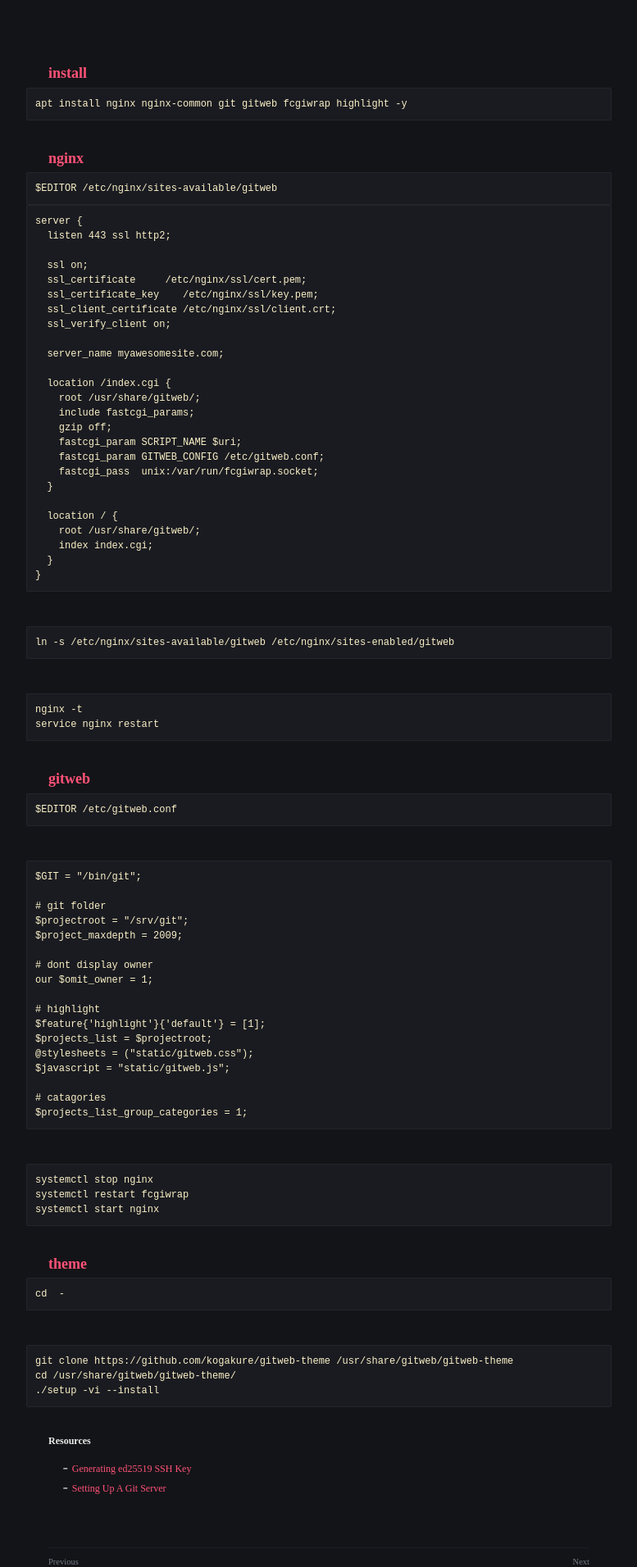
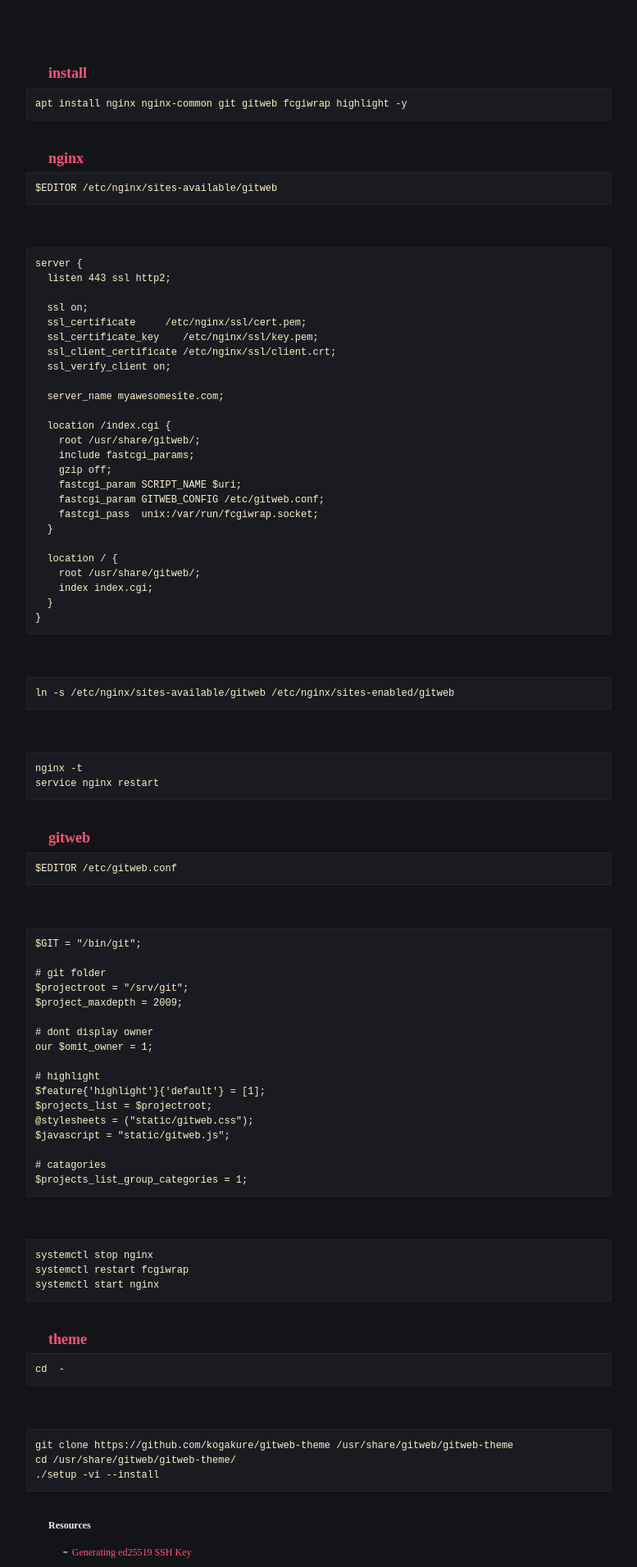
Before and after one commit to robert-marshall/xyz, a Jekyll site: the page built from _posts/2020-12-08-install-and-configure-gitweb.md, in a window 1280 px wide. Shown: the part 523-2435 px from the top of the page at 82% size, without its empty margins (251-1028 px from the left). Built offline with Jekyll 4.4.1, drawn with Linux system fonts in a browser that asks for light colours.

Commit message:
someday I gonna kill someone for this shit...

````diff
--- a/_posts/2020-12-08-install-and-configure-gitweb.md
+++ b/_posts/2020-12-08-install-and-configure-gitweb.md
@@ -25,7 +25,7 @@ apt install nginx nginx-common git gitweb fcgiwrap highlight -y
 $EDITOR /etc/nginx/sites-available/gitweb
 ```
 
-<nr />
+<br />
 
 ```
 server {
````
